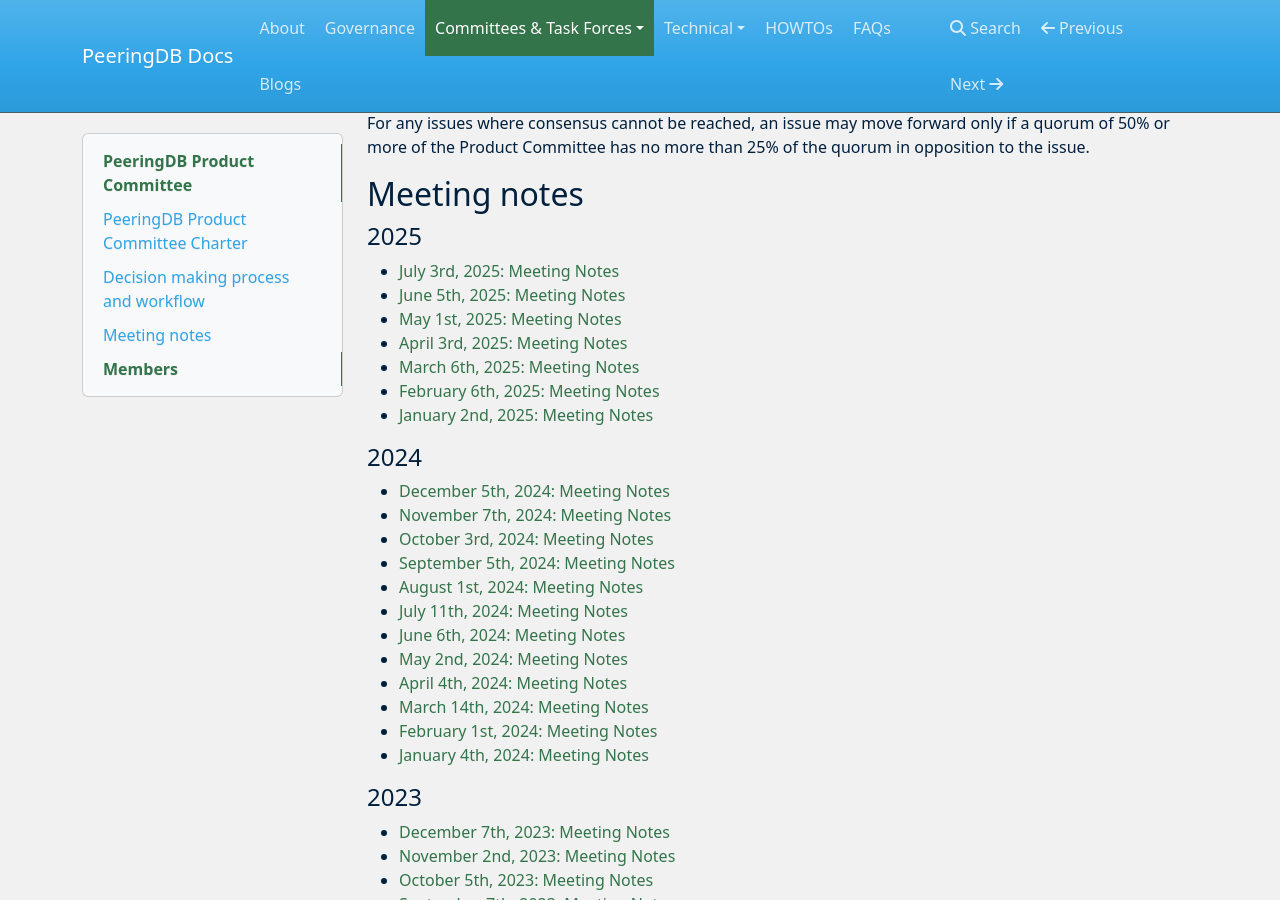
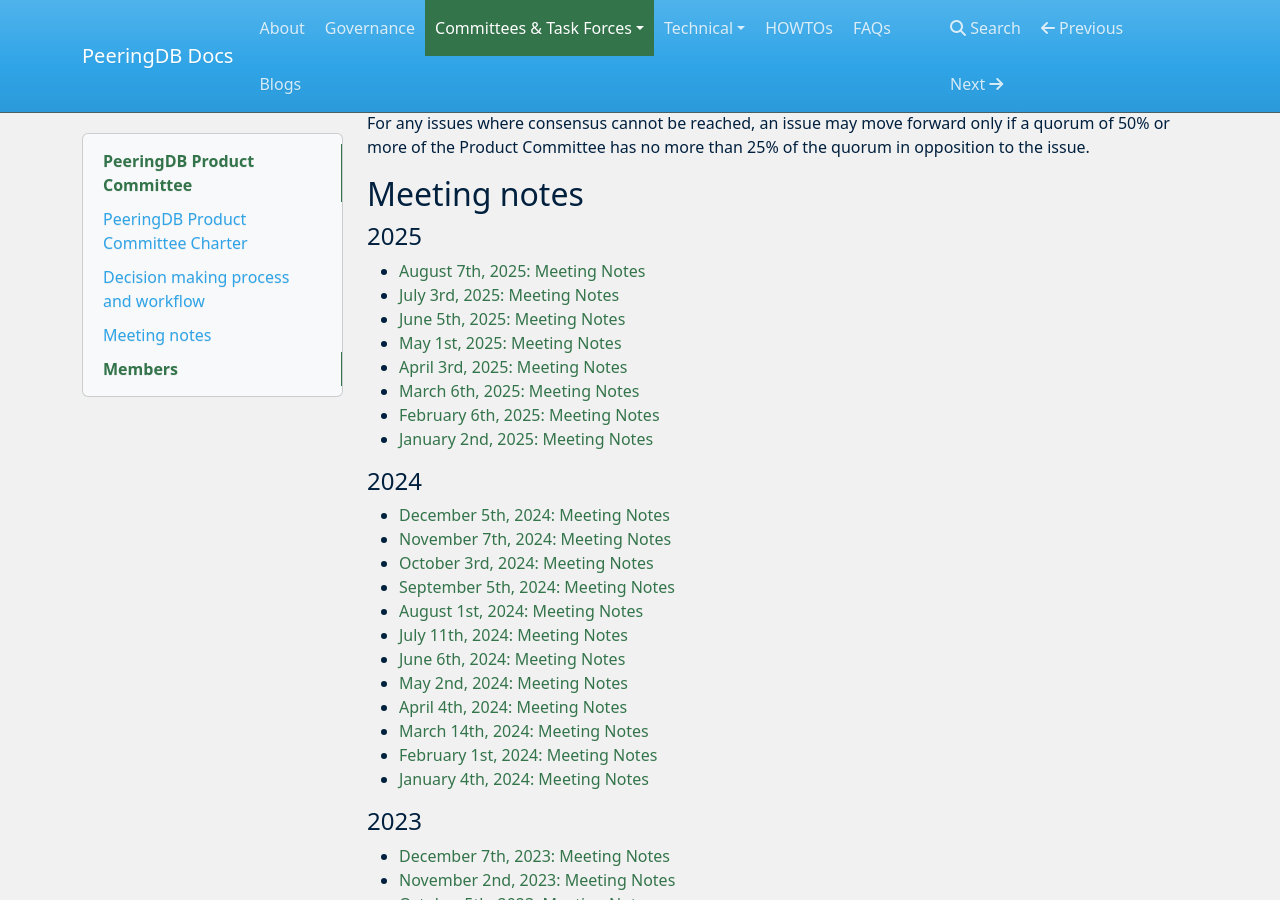
Before and after one commit to peeringdb/docs, an MkDocs documentation site: the page built from docs/committee/product/index.md, in a window 1280 px wide and 900 px high, scrolled down 2552 px. Built offline with MkDocs 1.6.1, drawn with Linux system fonts in a browser that asks for light colours; nearby versions of some CDN libraries.

Commit message:
Added August 7th PC meeting notes.

```diff
--- a/docs/committee/product/index.md
+++ b/docs/committee/product/index.md
@@ -11,6 +11,7 @@
 
 #### 2025
 
+- [August 7th, 2025: Meeting Notes](notes/2025-08-07_Product_Committee_Notes.pdf)
 - [July 3rd, 2025: Meeting Notes](notes/2025-07-03_Product_Committee_Notes.pdf)
 - [June 5th, 2025: Meeting Notes](notes/2025-06-05_Product_Committee_Notes.pdf)
 - [May 1st, 2025: Meeting Notes](notes/2025-05-01_Product_Committee_Notes.pdf)
```
Also changed, not shown: 1 other file.
